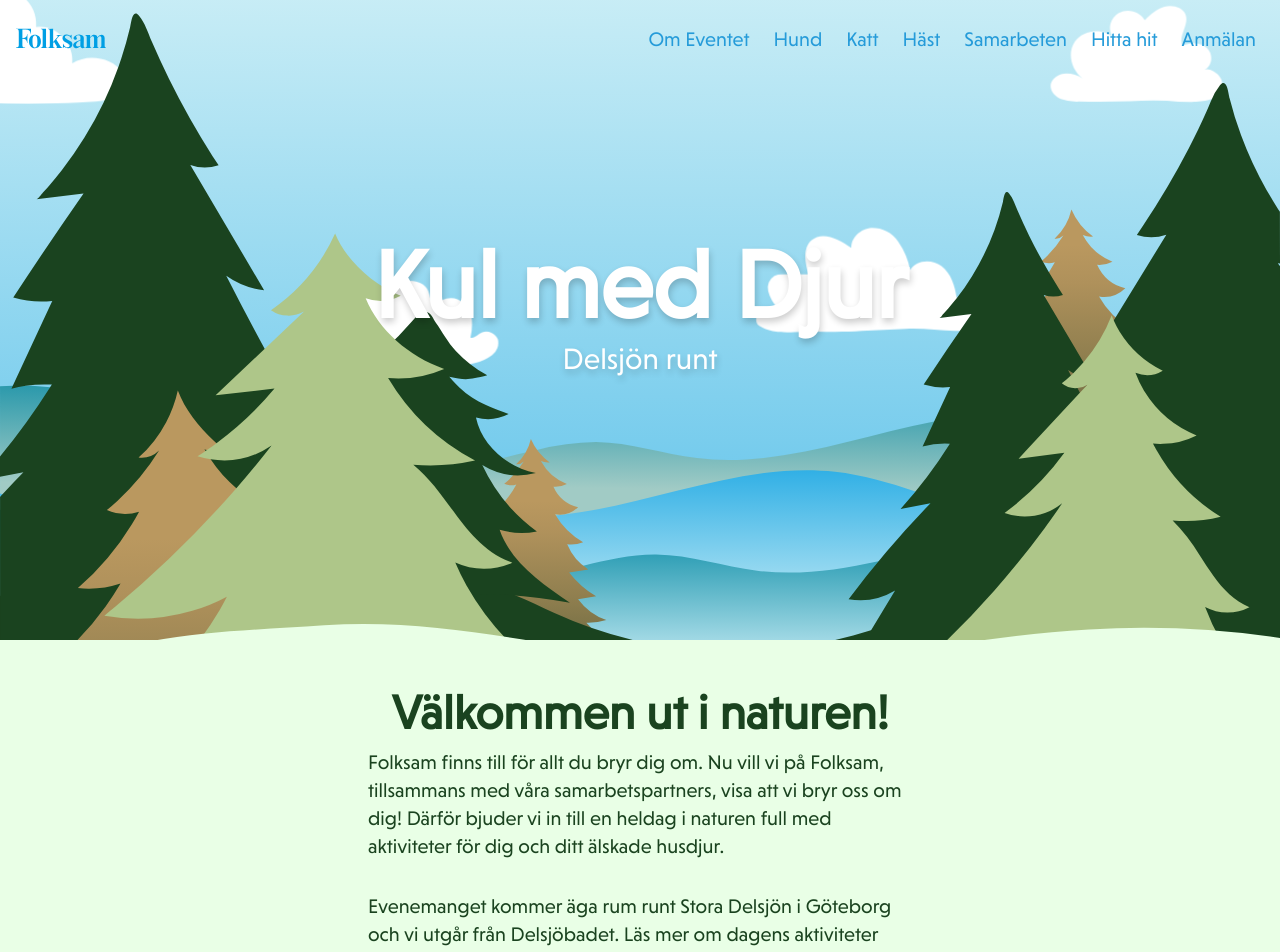
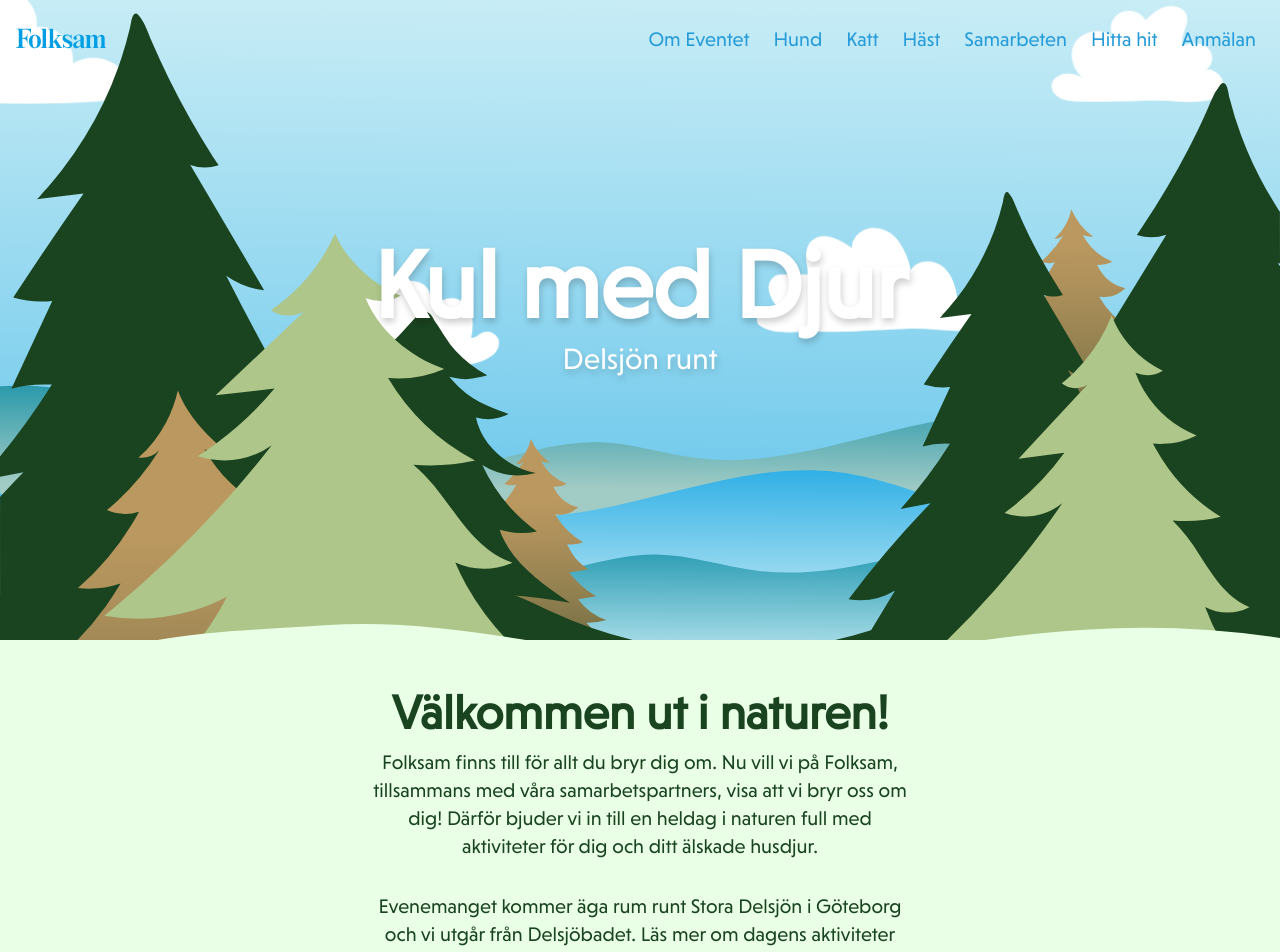
Before and after one commit to Alegherix/Kul_Med_Djur, a Next.js app: page / in a window 1280 px wide. Shown: the top 952 px of the page. Built offline with nearby package versions, Linux system fonts and the light colour scheme.

Commit message:
typo fix and tried to fix footer problems with mac

```diff
--- a/src/components/Footer.tsx
+++ b/src/components/Footer.tsx
@@ -52,9 +52,8 @@ const Footer = () => {
     <footer
       style={{
         background: "url('/static/images/plates/dark_brown_plate.svg')",
-        height: '25vh',
       }}
-      className="relative flex justify-center flex-col items-center pt-2"
+      className="relative flex justify-center flex-col items-center pt-12 pb-12"
     >
       <WhiteFolksamSVG />
       <p className="text-dirt w-48 text-xs text-center mb-5 md:text-base md:w-64">
--- a/src/utils/eventData.ts
+++ b/src/utils/eventData.ts
@@ -57,7 +57,7 @@ const horseColorScheme: ColorScheme = {
 const dogEventHeading: IEventHeading = {
   header: 'Hundägare?',
   description: [
-    'Eller går du i tankarna att skaffa en fyrbent kompis? Vill du testa på agility,lära dig mer om hundars beteende eller bara träffa andra hundägare?',
+    'Eller går du i tankarna att skaffa en fyrbent kompis? Vill du testa på agility, lära dig mer om hundars beteende eller bara träffa andra hundägare?',
   ],
   colorScheme: dogColorScheme,
 };
--- a/styles/globals.css
+++ b/styles/globals.css
@@ -46,6 +46,6 @@
   }
 
   .aboutText {
-    @apply mb-4 w-full max-w-xl mx-auto md:text-xl md:mb-8 px-4;
+    @apply mb-4 w-full max-w-xl mx-auto md:text-xl md:mb-8 px-4 text-center lg:text-xl;
   }
 }
```
